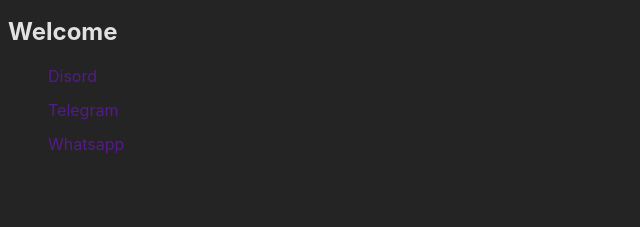
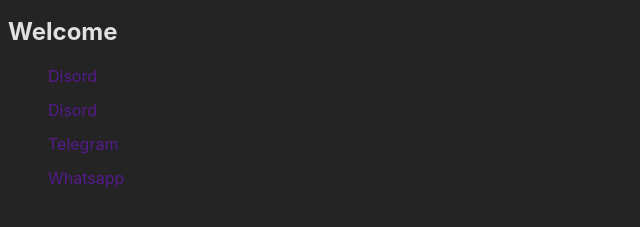
Before and after one commit to PoweredDeveloper/PoweredDeveloper.github.io, a plain HTML site: page index.html in a window 1280 px wide. Shown: the whole page, without its empty margins (0-640 px from the left). Drawn offline with Linux system fonts and the light colour scheme.

Commit message:
New List Item

```diff
--- a/index.html
+++ b/index.html
@@ -14,6 +14,7 @@
           <div>
             <ul>
               <li><a href="">Disord</a></li>
+              <li><a href="">Disord</a></li>
               <li><a href="">Telegram</a></li>
               <li><a href="">Whatsapp</a></li>
             </ul>
```
